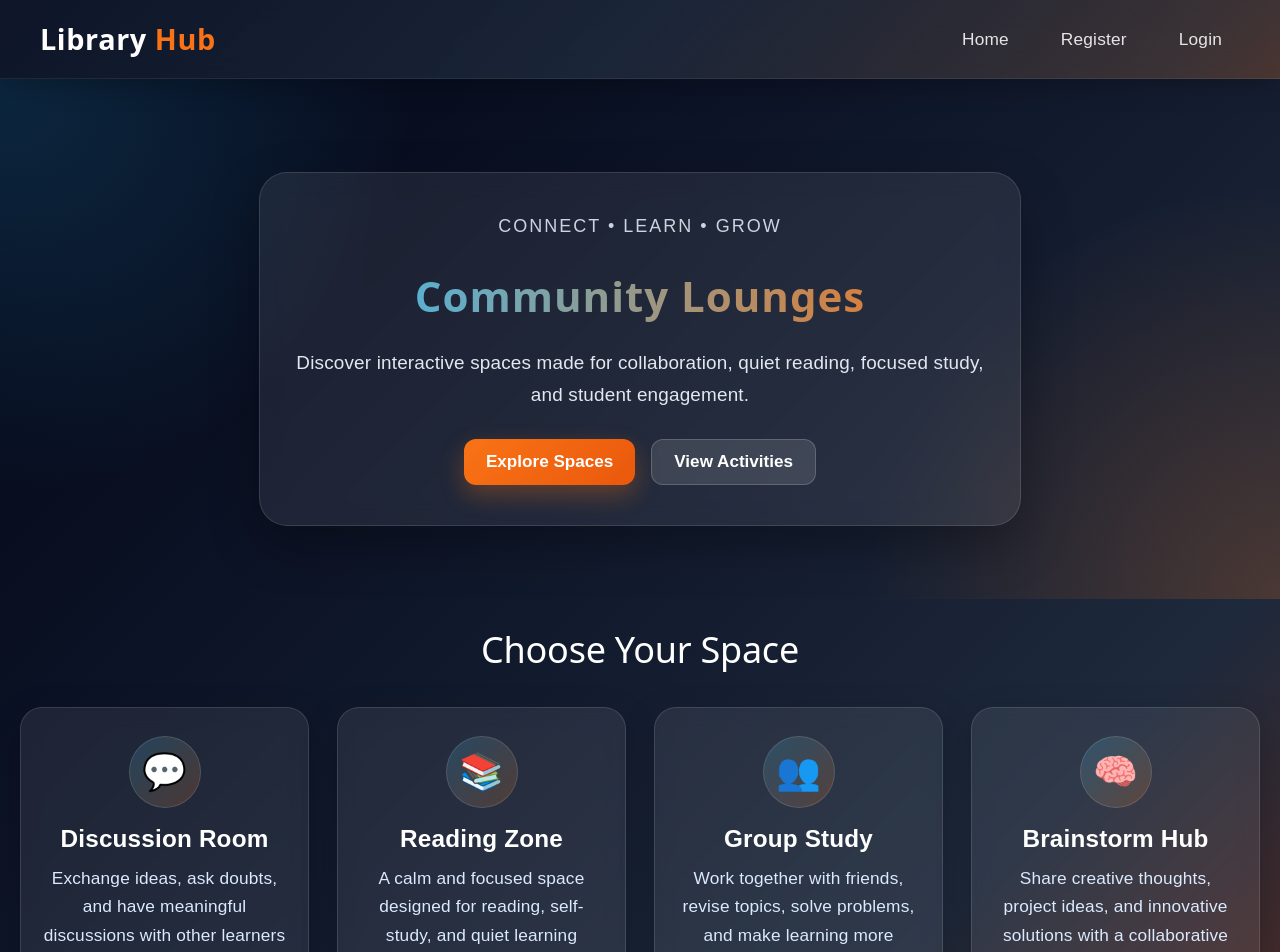
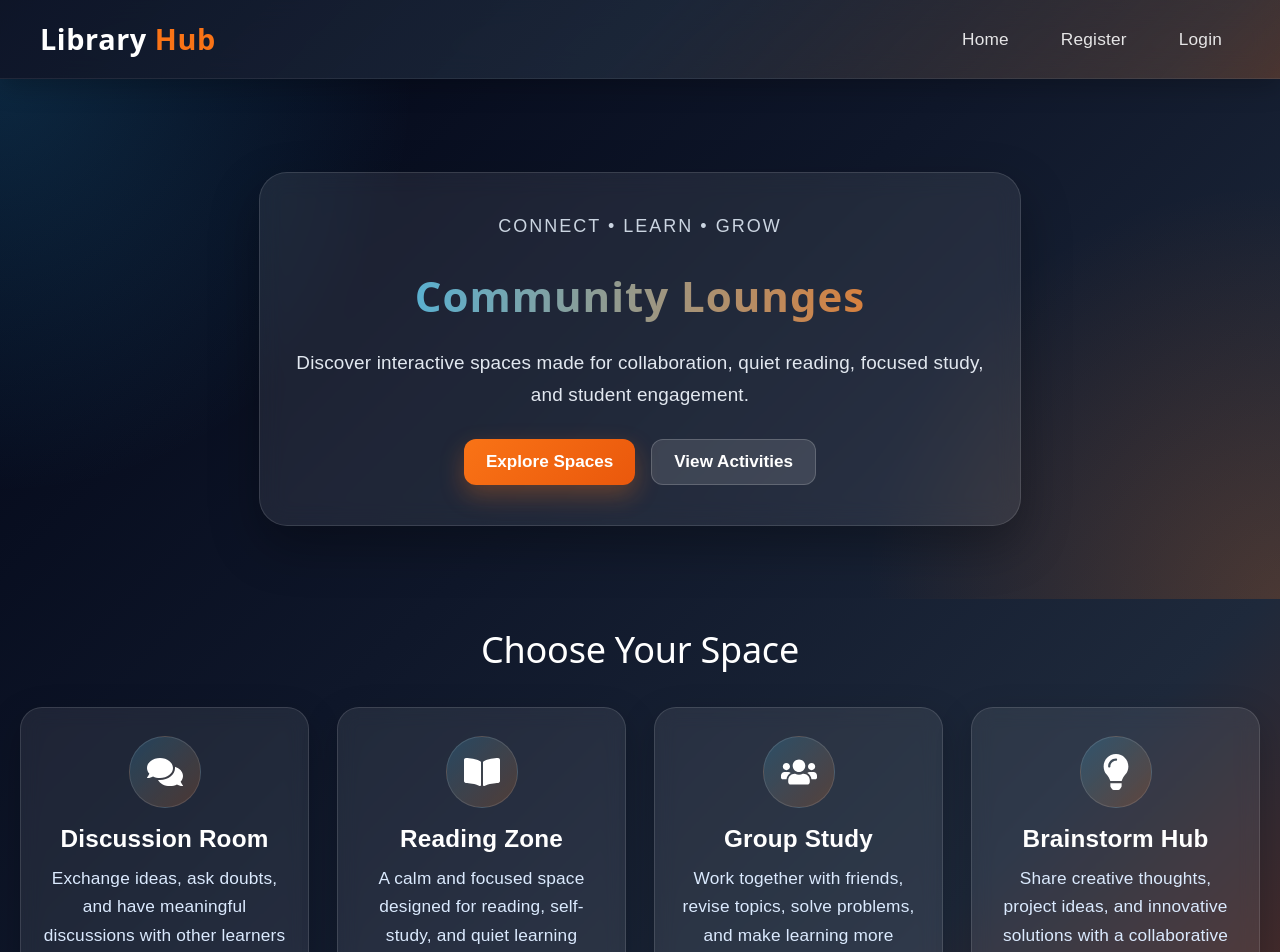
Before and after one commit to naagarSaloni/libraryManagement-, a React app in the folder frontend/: page /longues in a window 1280 px wide. Shown: the top 952 px of the page. Built offline with nearby package versions, Linux system fonts and the light colour scheme; the HTML template or start-up script is replaced by a standard one.

Commit message:
Update Longues.jsx

```diff
--- a/frontend/src/pages/Longues.jsx
+++ b/frontend/src/pages/Longues.jsx
@@ -1,52 +1,77 @@
- import Navbar from "../components/Navbar";
+  import { useNavigate } from "react-router-dom";
+import { FaComments, FaBookOpen, FaUsers, FaLightbulb, FaBullseye, FaCoffee } from "react-icons/fa";
+import Navbar from "../components/Navbar";
 import Footer from "../components/Footer";
 import "./Longues.css";
 
 function Longues() {
+  const navigate = useNavigate();
+
   const lounges = [
     {
-      icon: "💬",
+      id: "discussion-room",
+      icon: <FaComments />,
       title: "Discussion Room",
       description:
         "Exchange ideas, ask doubts, and have meaningful discussions with other learners in an active community space.",
       buttonText: "Join Discussion",
     },
     {
-      icon: "📚",
+      id: "reading-zone",
+      icon: <FaBookOpen />,
       title: "Reading Zone",
       description:
         "A calm and focused space designed for reading, self-study, and quiet learning without distractions.",
       buttonText: "Start Reading",
     },
     {
-      icon: "👥",
+      id: "group-study",
+      icon: <FaUsers />,
       title: "Group Study",
       description:
         "Work together with friends, revise topics, solve problems, and make learning more interactive and effective.",
       buttonText: "Join Group",
     },
     {
-      icon: "🧠",
+      id: "brainstorm-hub",
+      icon: <FaLightbulb />,
       title: "Brainstorm Hub",
       description:
         "Share creative thoughts, project ideas, and innovative solutions with a collaborative mindset.",
       buttonText: "Explore Ideas",
     },
     {
-      icon: "🎯",
+      id: "focus-pods",
+      icon: <FaBullseye />,
       title: "Focus Pods",
       description:
         "Reserved productivity corners for intense concentration, task completion, and goal-based study sessions.",
       buttonText: "Enter Pod",
     },
     {
-      icon: "☕",
+      id: "relax-corner",
+      icon: <FaCoffee />,
       title: "Relax Corner",
       description:
         "Take a short break, recharge your mind, and enjoy a comfortable space between study sessions.",
       buttonText: "Take a Break",
     },
   ];
+
+  const handleExploreSpaces = () => {
+    const section = document.getElementById("lounges-section");
+    if (section) {
+      section.scrollIntoView({ behavior: "smooth" });
+    }
+  };
+
+  const handleViewActivities = () => {
+    navigate("/activities");
+  };
+
+  const handleCardClick = (id) => {
+    navigate(`/longues/${id}`);
+  };
 
   return (
     <>
@@ -63,13 +88,17 @@ function Longues() {
             </p>
 
             <div className="longues-hero-buttons">
-              <button className="primary-btn">Explore Spaces</button>
-              <button className="secondary-btn">View Activities</button>
+              <button className="primary-btn" onClick={handleExploreSpaces}>
+                Explore Spaces
+              </button>
+              <button className="secondary-btn" onClick={handleViewActivities}>
+                View Activities
+              </button>
             </div>
           </div>
         </section>
 
-        <section className="lounges-section">
+        <section className="lounges-section" id="lounges-section">
           <h2 className="section-heading">Choose Your Space</h2>
 
           <div className="lounges-grid">
@@ -78,7 +107,12 @@ function Longues() {
                 <div className="lounge-icon">{lounge.icon}</div>
                 <h3>{lounge.title}</h3>
                 <p>{lounge.description}</p>
-                <button className="card-btn">{lounge.buttonText}</button>
+                <button
+                  className="card-btn"
+                  onClick={() => handleCardClick(lounge.id)}
+                >
+                  {lounge.buttonText}
+                </button>
               </div>
             ))}
           </div>
```
